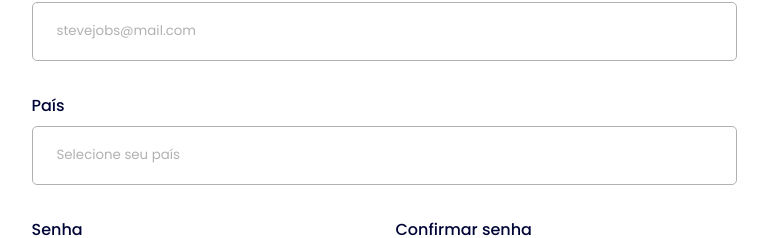
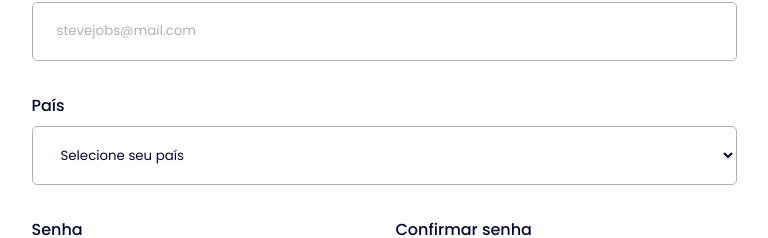
Before and after one commit to michelzaum/say-it, a React (Create React App) app in the folder front-end/: page / in a window 1280 px wide. Shown: the part 338-576 px from the top of the page, without its empty margins (256-1024 px from the left). Built offline with nearby package versions, Linux system fonts and the light colour scheme.

Commit message:
Change "Country" field to select tag

```diff
--- a/front-end/src/Pages/Register/index.tsx
+++ b/front-end/src/Pages/Register/index.tsx
@@ -1,9 +1,18 @@
 import { FormContainer, FormFieldGroup } from './styles';
 
-import { FormField } from '../../components/FormField';
 import { Title } from '../../components/Title';
 import { Button } from '../../components/Button';
 import { TextWithLink } from '../../components/TextWithLink';
+import { FormField } from '../../components/FormField/Input';
+import { SelectContainer, SelectOptions } from '../../components/FormField/Select';
+
+const MockCountry = [
+  { id: 1, name: 'Brasil' },
+  { id: 2, name: 'Alemanha' },
+  { id: 3, name: 'Canadá' },
+  { id: 4, name: 'África do Sul' },
+  { id: 5, name: 'Coréia do Sul' },
+]
 
 export const Register = () => {
   return (
@@ -14,7 +23,18 @@ export const Register = () => {
         <FormField label="Sobrenome" type="text" placeholder="Jobs" />
       </FormFieldGroup>
       <FormField largeInput label="E-mail" type="email" placeholder="stevejobs@mail.com" />
-      <FormField largeInput label="País" type="text" placeholder="Selecione seu país" />
+      <SelectContainer selectName="countries" selectLabel="País">
+        <SelectOptions optionId={0} optionName="Selecione seu país" />
+        {
+          MockCountry.map(country => (
+            <SelectOptions
+              key={country.id}
+              optionId={country.id}
+              optionName={country.name}
+            />
+          ))
+        };
+      </SelectContainer>
       <FormFieldGroup>
         <FormField label="Senha" type="password" placeholder="No mínimo 8 caracteres" />
         <FormField label="Confirmar senha" type="password" placeholder="Repita a senha" />
--- a/front-end/src/components/FormField/styles.ts
+++ b/front-end/src/components/FormField/Input/styles.ts
@@ -1,7 +1,7 @@
 import styled from 'styled-components';
 
-import { colors } from '../../constants/colors';
-import { measures } from '../../constants/measures';
+import { colors } from '../../../constants/colors';
+import { measures } from '../../../constants/measures';
 
 import { FormFieldProps } from './types';
 
--- /dev/null
+++ b/front-end/src/components/FormField/Select/index.tsx
@@ -0,0 +1,21 @@
+import React from 'react';
+import { ListContainer, ListLabel, List, Option } from './styles';
+
+import { SelectProps, SelectOptionProps } from './types';
+
+export const SelectContainer: React.FC<SelectProps> = ({ children, selectName, selectLabel }) => {
+  return (
+    <ListContainer>
+      <ListLabel>{selectLabel}</ListLabel>
+      <List name={selectName}>
+        {children}
+      </List>
+    </ListContainer>
+  );
+};
+
+export const SelectOptions: React.FC<SelectOptionProps> = ({ optionId, optionName }) => {
+  return (
+      <Option value={optionId}>{optionName}</Option>
+  );
+};
--- /dev/null
+++ b/front-end/src/components/FormField/Select/styles.ts
@@ -0,0 +1,31 @@
+import styled from 'styled-components';
+import { colors } from '../../../constants/colors';
+import { measures } from '../../../constants/measures';
+
+export const ListContainer = styled.div`
+  margin-top: ${measures['spacing-x-large']}px;
+  display: flex;
+  flex-direction: column;
+  gap: ${measures['spacing-small']}px;
+`;
+
+export const ListLabel = styled.label`
+  font-size: ${measures['spacing-medium']}px;
+  font-weight: 500;
+  color: ${colors.dark};
+`;
+
+export const List = styled.select`
+  height: 59px;
+  width: 100%;
+  background-color: transparent;
+  color: ${colors.dark};
+  border: 1px solid ${colors.gray};
+  border-radius: 5px;
+  padding: 0px ${measures['spacing-large']}px;
+  outline-color: ${colors.gray};
+`;
+
+export const Option = styled.option`
+  color: ${colors.dark};
+`;
--- /dev/null
+++ b/front-end/src/components/FormField/Select/types.ts
@@ -0,0 +1,9 @@
+export type SelectProps = {
+  selectLabel: string
+  selectName: string
+}
+
+export type SelectOptionProps = {
+  optionName: string
+  optionId: number
+}
```
Also changed, not shown: front-end/src/components/FormField/Input/index.tsx (renamed from front-end/src/components/FormField/index.tsx), front-end/src/components/FormField/Input/types.ts (renamed from front-end/src/components/FormField/types.ts).
